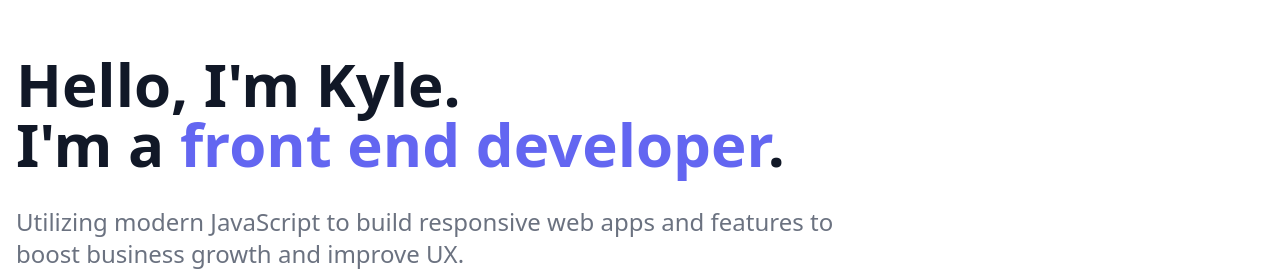
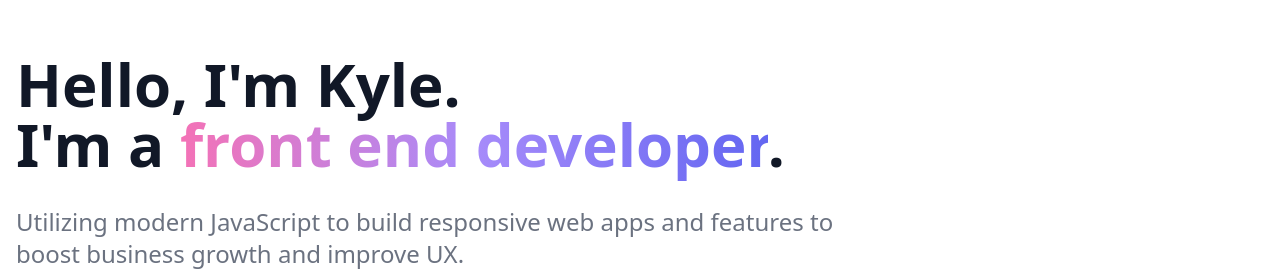
Before and after one commit to krichdev/helloimkyle, a Gatsby site: page / in a window 1280 px wide. Shown: the part 110-389 px from the top of the page. Built offline with nearby package versions, Linux system fonts and the light colour scheme; Gatsby itself is replaced by a stand-in of ours; some packages are replaced by stand-ins of ours.

Commit message:
font gradient fun

```diff
--- a/src/components/intro.js
+++ b/src/components/intro.js
@@ -6,7 +6,7 @@ const Intro = () => (
     <div className="w-full md:w-8/12">
       <h1 className="mb-8 text-5xl font-bold text-gray-900 md:text-6xl">
         Hello, I'm Kyle. <br />
-        I'm a <span className="text-indigo-500">front end developer</span>.
+        I'm a <span className="text-gradient bg-gradient-to-r from-pink-400 via-purple-400 to-indigo-500">front end developer</span>.
       </h1>
       <p className="mb-3 text-base text-gray-500 md:text-2xl">
         Utilizing modern JavaScript to build responsive web apps and features to
--- a/src/styles/style.css
+++ b/src/styles/style.css
@@ -1,3 +1,8 @@
 @tailwind base;
 @tailwind components;
 @tailwind utilities;
+
+.text-gradient {
+  background-clip: text;
+  -webkit-text-fill-color: transparent;
+}
```
